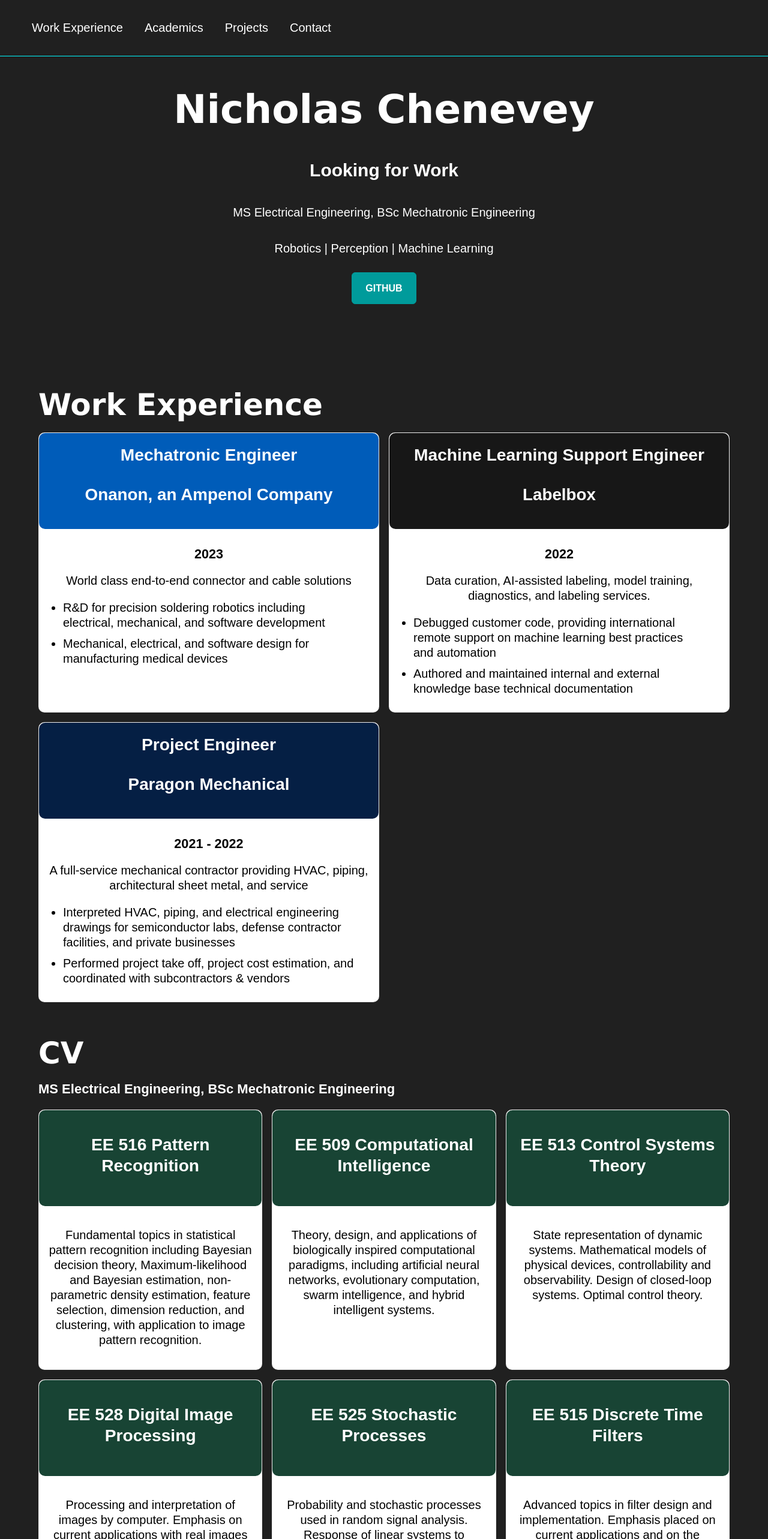
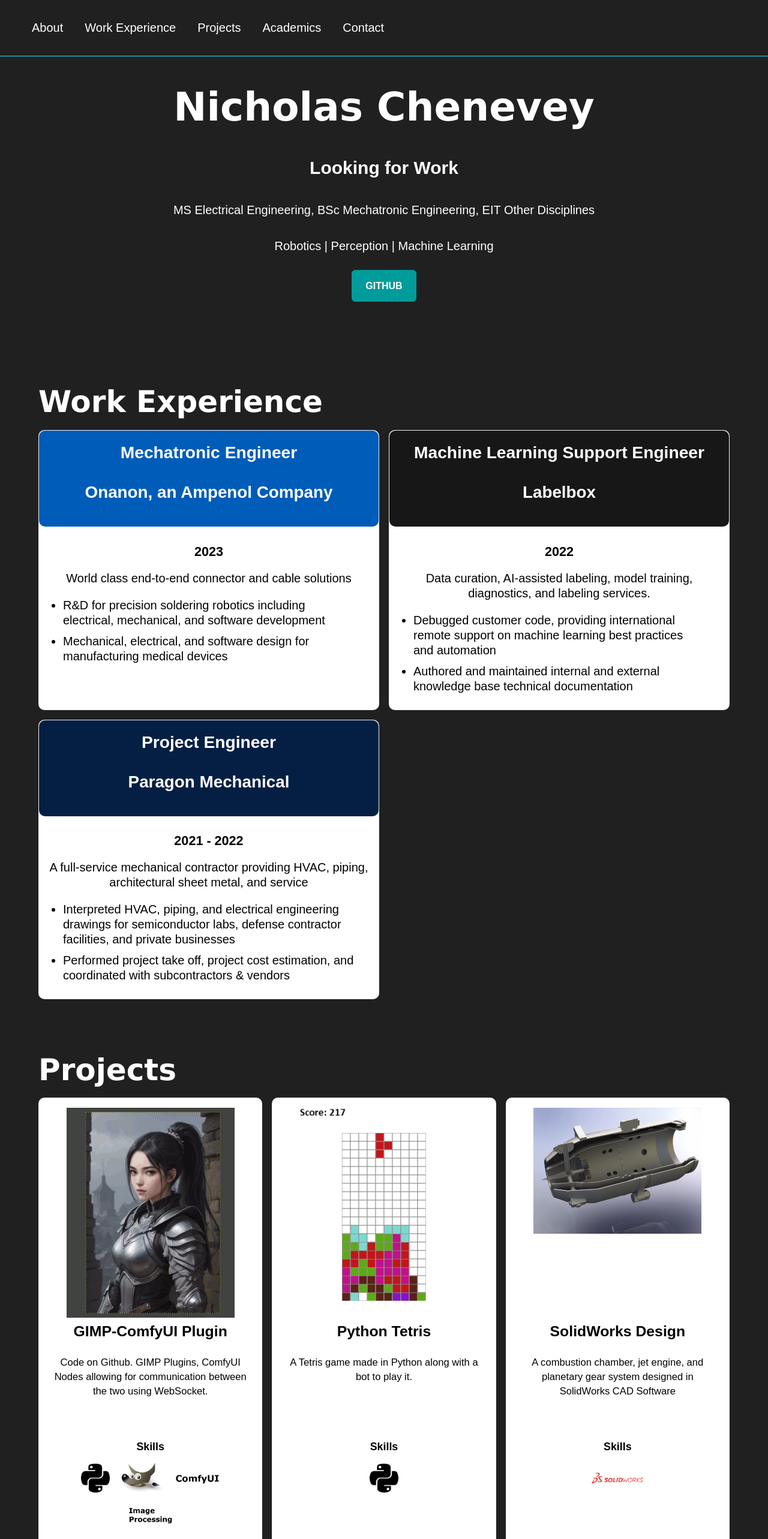
Before and after one commit to nchenevey1/portfolio-website, a React (Create React App) app: page / in a window 1280 px wide. Shown: the top 2566 px of the page at 60% size. Built offline with nearby package versions, Linux system fonts and the light colour scheme.

Commit message:
Add files via upload

```diff
--- a/src/Content/Content.js
+++ b/src/Content/Content.js
@@ -13,8 +13,8 @@ export default class Main extends Component {
                 <Header />
                 <About />
                 <CareerExperience />
+                <ProjectExperience />
                 <Skills />
-                <ProjectExperience />
                 <Contact />
             </div>
         );
--- a/src/Content/Header/Header.js
+++ b/src/Content/Header/Header.js
@@ -11,16 +11,19 @@ function Header() {
                 <span className="bar"></span>
             </label>
             <ul className="nav-menu">
+                <li>
+                    <a href="#about" onClick={toggleCheckbox}>About</a>
+                </li>
                 { exp === true &&
                     <li>
                         <a href="#experience" onClick={toggleCheckbox}>Work Experience</a>
                     </li>
                 }
                 <li>
-                    <a href="#skills" onClick={toggleCheckbox}>Academics</a>
+                    <a href="#projects" onClick={toggleCheckbox}>Projects</a>
                 </li>
                 <li>
-                    <a href="#projects" onClick={toggleCheckbox}>Projects</a>
+                    <a href="#skills" onClick={toggleCheckbox}>Academics</a>
                 </li>
                 <li>
                     <a href="#contact" onClick={toggleCheckbox}>Contact</a>
--- a/src/LandPage.js
+++ b/src/LandPage.js
@@ -2,7 +2,7 @@
 const about = {
   title: "Nicholas Chenevey",
   subTitle: "Looking for Work",
-  subTitle1: "MS Electrical Engineering, BSc Mechatronic Engineering",
+  subTitle1: "MS Electrical Engineering, BSc Mechatronic Engineering, EIT Other Disciplines",
   subTitle2: "Robotics | Perception | Machine Learning",
   resume: "https://github.com/nchenevey1"
 };
@@ -56,7 +56,8 @@ const projectExperiences = {
       skills: [
         require("./assets/images/python.png"),
         require("./assets/images/GIMP_Icon.png"),
-        require("./assets/images/comfy_Icon.png")
+        require("./assets/images/comfy_Icon.png"),
+        require("./assets/images/IP_Icon.png")
       ]
     },
     {
@@ -154,6 +155,42 @@ const coursesSection = {
       courseTitle: "MECA 482 Control System Design",
       courseDescription: "Modeling and simulation of dynamic system performance. Control system design for continuous systems using both analog and digital control techniques",
       courseColor: "rgb(156, 36, 60)"
+    },
+    {
+      courseID: "380",
+      courseTitle: "MECA 380 Measurements and Instrumentation",
+      courseDescription: "Measurement of steady-state and dynamic systems using standard laboratory instruments. Calibration, dynamic response of instruments, statistical treatment of data, and applied feedback control systems.",
+      courseColor: "rgb(156, 36, 60)"
+    },
+    {
+      courseID: "344",
+      courseTitle: "EECE 344 Digital Systems Design",
+      courseDescription: "Microcontrollers, architecture, bus organization and address decoding. Design concepts for microcontroller systems, including A/D and D/A conversion, serial communications, bus interfacing, interrupt processing, power regulations, timers, pulse width modulation, programmable I/O ports, and error control coding.",
+      courseColor: "rgb(156, 36, 60)"
+    },
+    {
+      courseID: "340",
+      courseTitle: "MECH 340 Mechanical Engineering Design",
+      courseDescription: "Design and performance of machine components and systems subjected to both steady and variable loading conditions. Introduction to failure theories, reliability, use of codes and standards, and standard design practices.",
+      courseColor: "rgb(156, 36, 60)"
+    },
+    {
+      courseID: "315",
+      courseTitle: "EECE 315 Electronics",
+      courseDescription: "Ideal diodes. Zener diodes and regulation. Photodiodes and solar cells. Biasing and DC behavior of bipolar transistors. JFETs and MOSFETS. Small-signal AC equivalent circuits. Single-state transistor amplifiers. Low-frequency response. Discrete feedback amplifiers.",
+      courseColor: "rgb(156, 36, 60)"
+    },
+    {
+      courseID: "311",
+      courseTitle: "EECE 311 Linear Circuits II",
+      courseDescription: "Advanced concepts related to analysis and applications of linear circuits. Including analysis of circuits with dependent sources, Thévenin equivalents, Fourier series, multi-stage operational amplifier circuits, transfer functions, magnitude and phase response, filter applications and design, transient analysis with Laplace Transforms.",
+      courseColor: "rgb(156, 36, 60)"
+    },
+    {
+      courseID: "237",
+      courseTitle: "EECE 237 Embedded Systems Development",
+      courseDescription: "Development of low level Embedded Systems Applications, using both Assembly Language and C. Including microprocessor architecture concepts, instruction set architectures, Assembly Language programming, data representations, interrupt handling and execution modes, low level C programming, and the use of on-chip and external peripherals.",
+      courseColor: "rgb(156, 36, 60)"
     }
   ]
 };
--- a/src/Sections/About/About.css
+++ b/src/Sections/About/About.css
@@ -4,14 +4,14 @@
   width: 90%;
   padding: 20px 10px;
   margin: 0px auto;
-  margin-top: 4rem;
+  /* margin-top: 4rem; */
 }
 
 .about-main {
   width: 90%;
   padding: 20px 10px;
   margin: 0px auto;
-  margin-top: 63px;
+  /* margin-top: 63px; */
   text-align: center;
 }
 
@@ -36,6 +36,7 @@
 
 .about-title {
   font-size: calc(70px + 1rem);
+  margin-top: 103px;
   line-height: 1.1;
   color: rgb(255,255,255);
   font-family: Verdana, Rubik, Geneva, Tahoma, sans-serif;
--- a/src/Sections/Experience/Experience.js
+++ b/src/Sections/Experience/Experience.js
@@ -8,7 +8,7 @@ export default function CareerExperience() {
     if(careerExperiences.viewExperiences){
         return (
             <div>
-                <div class="anchor" id="experience"></div>
+                <div className="anchor" id="experience"></div>
                 <div className="experience-container" id="workExperience">
                     <div>
                         <h1 className="experience-header">Work Experience</h1>
--- a/src/Sections/Projects/Projects.js
+++ b/src/Sections/Projects/Projects.js
@@ -7,7 +7,7 @@ import { projectExperiences } from "../../LandPage";
 export default function ProjectExperience() {
     return (
         <div>
-            <div class="anchor" id="projects"></div>
+            <div className="anchor" id="projects"></div>
             <div className="projects-container" id="projectExperience">
                 <div>
                     <h1 className="projects-heading">Projects</h1>
--- a/src/Sections/Skills/Skills.js
+++ b/src/Sections/Skills/Skills.js
@@ -6,7 +6,7 @@ import { coursesSection } from "../../LandPage";
 export default function Skills() {
   return (
     <div className="skills-main">
-        <div class="anchor" id="skills"></div>
+        <div className="anchor" id="skills"></div>
         <div className="skills-text-div">
           <h1 className="skills-heading">{coursesSection.title} </h1>
           <p className="skills-text-subtitle">{coursesSection.coursesSubTitle}</p>
```
Also changed, not shown: src/assets/images/IP_Icon.png (added).
